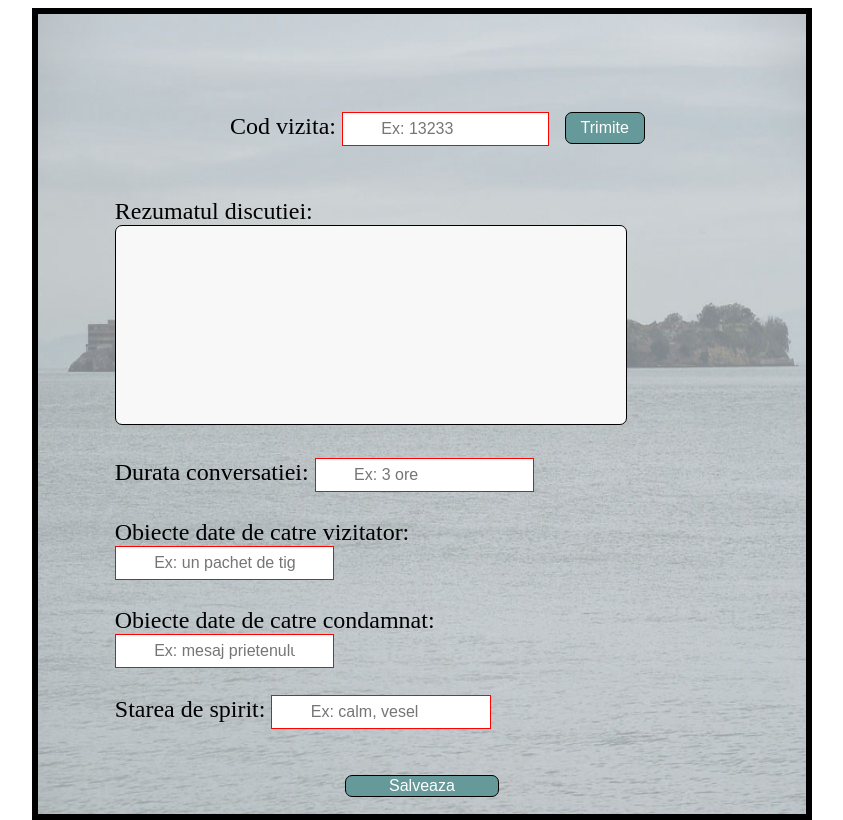
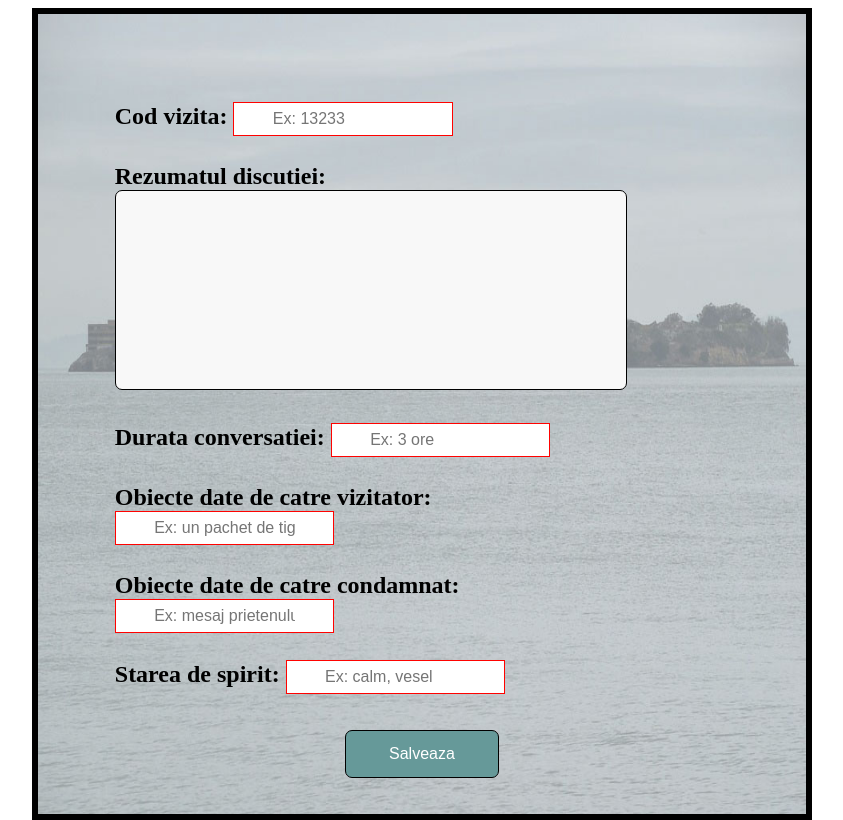
Before and after one commit to teodorfrunza/TW, a PHP site: page /xe/raportV.html in a window 1280 px wide. Shown: the whole page, without its empty margins (224-1067 px from the left). Run offline with PHP 8.4, Linux system fonts and the light colour scheme.

Commit message:
back-end-v1

```diff
--- a/TW.sql
+++ b/TW.sql
@@ -13,7 +13,7 @@ CREATE TABLE DETINUTI (ID NUMBER(10) PRIMARY KEY, NUME VARCHAR2(50) NOT NULL, PR
 /
 CREATE TABLE CEREREVIZITE (ID NUMBER(10) PRIMARY KEY, NUME VARCHAR2(50) NOT NULL, PRENUME VARCHAR2(50) NOT NULL, CNP NUMBER(13) NOT NULL, COD_DETINUT NUMBER(10) NOT NULL, RELATIE VARCHAR2(20) NOT NULL, NATURA_VIZITA VARCHAR2(50) NOT NULL, DATA_VIZITA DATE NOT NULL, ORA VARCHAR2(10) NOT NULL, POZA VARCHAR2(500) NOT NULL);
 /
-CREATE TABLE RAPORTVIZITE (ID NUMBER(10) UNIQUE NOT NULL, DURATA VARCHAR2(10) NOT NULL, OBIECTE_DATE VARCHAR2(200), OBIECTE_PRIMITE VARCHAR2(200), STARE_SPIRIT VARCHAR2(100) NOT NULL, DISCUTIE VARCHAR2(500) NOT NULL);
+CREATE TABLE RAPORTVIZITE (ID NUMBER(10) UNIQUE NOT NULL, DURATA VARCHAR2(50) NOT NULL, OBIECTE_DATE VARCHAR2(200), OBIECTE_PRIMITE VARCHAR2(200), STARE_SPIRIT VARCHAR2(100) NOT NULL, DISCUTIE VARCHAR2(500) NOT NULL);
 /
 ALTER TABLE RAPORTVIZITE
   ADD CONSTRAINT vizite_id_fk FOREIGN KEY (ID)
--- a/complet/CodDetinutiCSS.css
+++ b/complet/CodDetinutiCSS.css
@@ -62,7 +62,7 @@ h3{
     text-align: center;
     position: absolute;
     bottom: 4vh;
-    left: 74%;
+    left: 75%;
     width: 14vw;
     height: 4vh;
     z-index: 1;
@@ -72,7 +72,7 @@ h3{
     text-align:right;
     color: white;
     text-decoration: none;
-    font-size: 2.0vmin;
+    font-size: 2.5vmin;
     padding: 10%;
     vertical-align: middle;
 }
--- a/complet/angajati.css
+++ b/complet/angajati.css
@@ -61,7 +61,7 @@ label{
     text-align: center;
     position: absolute;
     bottom: 4vh;
-    right: 6%;
+    left: 75%;
     width: 14vw;
     height: 4vh;
     z-index: 1;
--- a/complet/cerereV.css
+++ b/complet/cerereV.css
@@ -65,7 +65,7 @@ label{
     text-align: center;
     position: absolute;
     bottom: 4vh;
-	right: 6%;
+    left: 75%;
     width: 14vw;
     height: 4vh;
     z-index: 1;
--- a/complet/employPanel.css
+++ b/complet/employPanel.css
@@ -75,7 +75,7 @@ h4{
     text-align: center;
     position: absolute;
     bottom: 4vh;
-    left: 74%;
+    left: 75%;
     width: 14vw;
     height: 4vh;
     z-index: 1;
@@ -85,7 +85,7 @@ h4{
     text-align:right;
     color: white;
     text-decoration: none;
-    font-size: 2.0vmin;
+    font-size: 2.5vmin;
     padding: 10%;
     vertical-align: middle;
 }
--- a/complet/index.css
+++ b/complet/index.css
@@ -29,7 +29,7 @@ h1{
     text-align: center;
     position: absolute;
     bottom: 4vh;
-    right: 6%;
+    left: 75%;
     width: 14vw;
     height: 4vh;
     z-index: 1;
--- a/complet/raportV.css
+++ b/complet/raportV.css
@@ -25,68 +25,17 @@ h1{
     z-index: 1;
 }
 
-.form1{
-    padding: 8vh 2vw;
-    position: absolute;
-    font-size: 3vmin;
-    text-decoration: none;
-    display: inline-block;
-    top: 3vh;
-    left: 13vw;
-    width: 34vw;
-    height: 0;
-
-}
-
-.form1 input[type=text]{
-    padding: 1vh 3vw;
-    height: 2vmin;
-    width: 10vw;
-    font-size: 2vmin;
-    border: 1px solid #ff0200;
-    display: inline-block;
-}
-
-.form1:hover{
-    color: #1a006b;
-}
-
-
-.form1 .submit1{
-    margin: 10px;
-    width: 10vmin;
-    height: 4vmin;
-    font-size: 2vmin;
-    text-align:center;
-    color: white;
-    background-color: #669999;
-    border-radius: 7px;
-    text-decoration: none;
-    vertical-align: middle;
-    border: 1px solid black;
-}
-
-
-.form1 .submit1:hover{
-    color: #00ffbf;
-    background-color: #004d39;
-
-}
-
-.form2 {
+form {
     padding: 3vh 2vw;
     position: absolute;
     font-size: 3vmin;
     text-decoration: none;
     display: inline-block;
-    top: 20vh;
+    top: 8vh;
     left: 4vw;
     width: 40vw;
     height: 0;
-
-
 }
-
 
 textarea {
 
@@ -102,7 +51,7 @@ textarea {
     overflow: auto;
     display: inline-block;
 }
-.form2 input[type=text]{
+form input[type=text]{
     padding: 1vh 3vw;
     height: 2vmin;
     width: 11vw;
@@ -111,9 +60,10 @@ textarea {
     display: inline-block;
 
 }
-.form2 .submit1{
-    margin: 9% 45%;
+form .submit{
+    margin: 7% 45%;
     width: 30%;
+    height: 6vh;
     font-size: 2vmin;
     text-align: center;
     color: white;
@@ -123,5 +73,9 @@ textarea {
     vertical-align: middle;
     border: 1px solid black;
     display: block;
+}
 
+form .submit:hover{
+    color: #00ffbf;
+    background-color: #004d39;
 }
--- a/complet/raportV.html
+++ b/complet/raportV.html
@@ -8,34 +8,27 @@
 </head>
 <body>
 <div class="Container">
-    <div class="form1">
-    <form>
-        <label>Cod vizita:</label>
+
+    <form action="raport.php" method="POST">
+        <label><b>Cod vizita:</b></label>
         <input type="text" name="cod" placeholder="Ex: 13233" required>
-        <input type="submit" class="submit1" value="Trimite">
-    </form>
-    </div>
-
-    <div class="form2">
-        <form>
-            <label>Rezumatul discutiei:</label>
-            <textarea required></textarea>
         <br><br>
-            <label>Durata conversatiei:</label>
+        <label><b>Rezumatul discutiei:</b></label>
+        <textarea maxlength="200" name="rezumat" required></textarea>
+        <br><br>
+        <label><b>Durata conversatiei:</b></label>
         <input type="text" name="ore" placeholder="Ex: 3 ore" required>
         <br><br>
-            <label>Obiecte date de catre vizitator:</label>
+        <label><b>Obiecte date de catre vizitator:</b></label>
         <input type="text" name="ob1" placeholder="Ex: un pachet de tigari">
         <br><br>
-            <label>Obiecte date de catre condamnat:</label>
+        <label><b>Obiecte date de catre condamnat:</b></label>
         <input type="text" name="ob2" placeholder="Ex: mesaj prietenului X">
         <br><br>
-            <label>Starea de spirit:</label>
+        <label><b>Starea de spirit:</b></label>
         <input type="text" name="spirit" placeholder="Ex: calm, vesel" required>
-            <br>
-            <input type="submit" class="submit1" value="Salveaza">
+        <input type="submit" class="submit" value="Salveaza">
     </form>
-    </div>
 
     <img class="Poza" src="asd.jpg" alt="Cadran">
 </div>
```
Also changed, not shown: complet/cerereVizita.php (+9 -4 lines), complet/raport.php (added, +99 -0 lines). Lines whose indentation alone changed are shown as unchanged.
